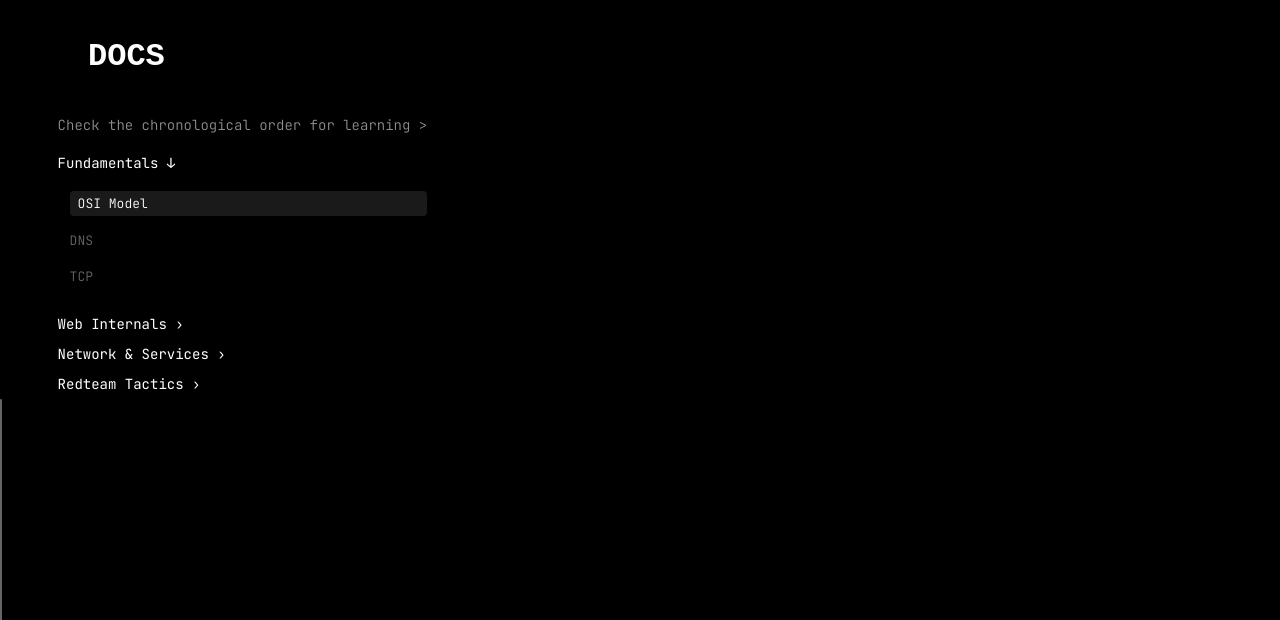
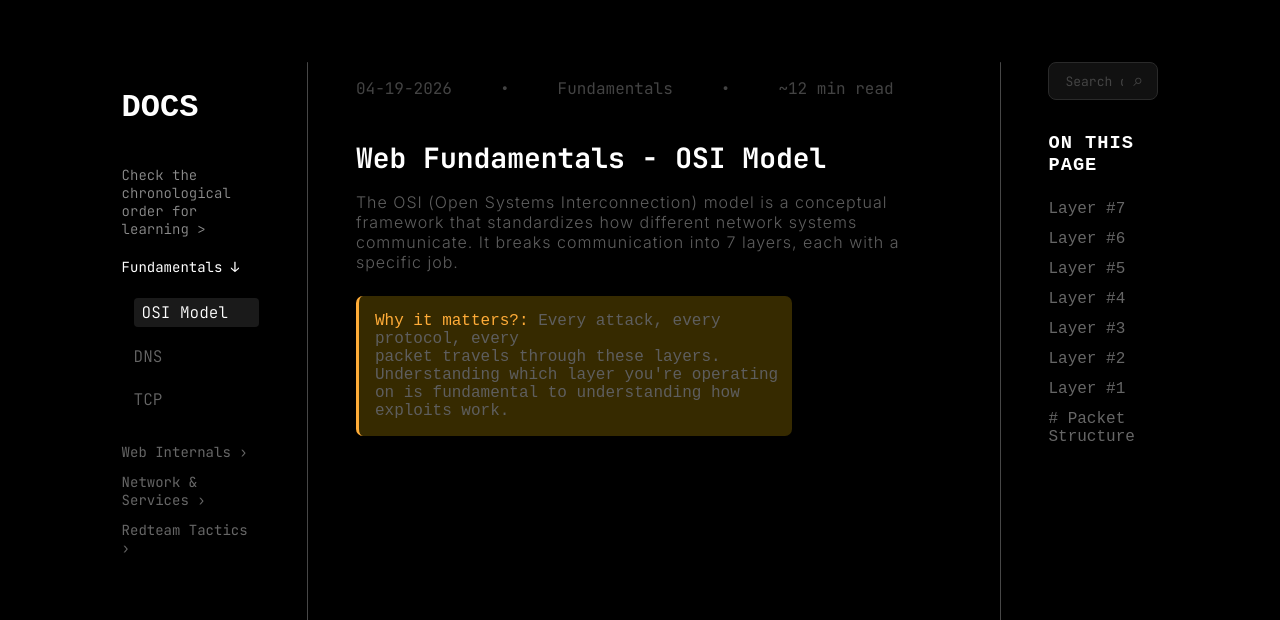
Before and after one commit to clansa/clansa-web-security, a plain HTML site: page docs.html in a window 1280 px wide. Shown: the part 180-800 px from the top of the page. Drawn offline with Linux system fonts and the light colour scheme; a web font is replaced by a local one.

Commit message:
finishing the docs.html

```diff
--- a/docs.html
+++ b/docs.html
@@ -11,6 +11,7 @@
     <link href="https://fonts.googleapis.com/css2?family=Space+Mono:wght@400;700&display=swap" rel="stylesheet">
     <link href="https://fonts.googleapis.com/css2?family=JetBrains+Mono:wght@300;400;500;700&display=swap" rel="stylesheet">
     <link href="https://fonts.googleapis.com/css2?family=Source+Sans+3:wght@300;400;500;600;700&display=swap" rel="stylesheet">
+    <link href="https://fonts.googleapis.com/css2?family=Inter:wght@300;400;500;600;700&display=swap" rel="stylesheet">
     <script src='main.js'></script>
     <style>
         .docs-overall {
@@ -18,20 +19,21 @@
         height: auto;
         background-color: #000000;
         padding-bottom: 5rem;  /* add this */
+        justify-content: center;
         }
 
         .docs-section {
             width: 90%;
             display: flex;
             flex-direction: column;
+            margin: 0 auto;
+            margin-top: 4rem;
         }
 
         .docs-section h1 {
             color: #ffffff;
-            margin-left: 5.5rem;
             font-family: 'Intel One Mono', monospace;
             font-size: 32px;
-            margin-top: 2rem;
         }
 
 
@@ -41,11 +43,13 @@
             display: flex;
             flex-direction: row;
             margin: 0 auto;
+            gap: 3rem;
         }
 
         .sidebar-section {
             display: flex;
             flex-direction: column;
+            width: 15%;
         }
 
         .sidebar-section p {
@@ -58,24 +62,37 @@
 
         .sidebar-title {
     cursor: pointer;
-    color: #ffffff;
+    color: #666666;
     padding: 6px 0;
     font-family: 'JetBrains Mono', monospace;
     font-size: 14px;
 }
+
+
+.sidebar-title:hover {
+    color: #ffffff;
+}
+
+.sidebar-title.active {
+    color: #ffffff;
+}
+
 
 .sidebar-links {
     padding-left: 12px;
     margin-bottom: 8px;
 }
 
+
 .sidebar-links p {
     color: #666;
-    font-size: 13px;
+    font-size: 16px;
     padding: 3px 0;
     cursor: pointer;
     font-family: 'JetBrains Mono', monospace;
 }
+
+
 
 .sidebar-links p.active {
     color: #ffffff;
@@ -88,6 +105,130 @@
     color: #ffffff;
 }
 
+
+.notes-section-middle {
+    width: 65%;
+    display: flex;
+    flex-direction: column;
+}
+
+.calendar-field-readtime {
+    display: flex;
+    flex-direction: row;
+    gap: 3rem;
+}
+
+.CFR-calendar, .CFR-field, .CFR-seperator, .CFR-readtime {
+    color: #434343;
+    font-family: 'JetBrains Mono', monospace;
+}
+
+.topic-title {
+    color: #ffffff;
+    font-family: 'JetBrains Mono', monospace;
+    font-size: 28px;
+    font-weight: bold;
+}
+
+.topic-title p {
+    margin: 0;
+    margin-top: 1.5rem;
+}
+
+
+.topic-explanation p {
+    margin: 0;
+    margin-top: 1rem;
+    margin-bottom: 1.5rem;
+}
+
+.topic-explanation {
+    color: #5E5E5E;
+    font-family: 'Inter', sans-serif;
+    font-weight: lighter;
+    letter-spacing: 1px;
+}
+
+
+.why-it-matters {
+    background-color: #ffc40036;
+    width: 70%;
+    padding-left: 1rem;
+    border-radius: 7px;
+    border-left: 3px solid #FFAC38;
+
+}
+
+.WIM-explanation {
+    font-family: 'Intel One Mono', monospace;
+    color: #5E5E5E;
+}
+
+.right-sidebar-search-section {
+    display: flex;
+    flex-direction: column;
+    color: #ffffff;
+    font-family: 'Intel One Mono', monospace;
+    width: 12%;
+}
+.right-sidebar-search-section p {
+    margin: 0;
+    padding-top: 12px;
+    color: #666;
+    cursor: pointer;
+}
+
+.right-sidebar-search-section p:hover {
+    color: #FFC300;
+}
+
+.right-sidebar-search-section h3 {
+    margin: 0;
+    margin-bottom: 12px;
+    letter-spacing: 1px;
+    color: #ffffff;
+}
+
+
+
+
+.searchbar-container {
+    display: flex;
+    align-items: center;
+    background-color: #111111;
+    border: 1px solid #2a2a2a;
+    border-radius: 8px;
+    padding: 8px 14px;
+    width: auto;
+    gap: 8px;
+    margin-bottom: 2rem;
+}
+
+
+.searchbar-container:focus-within {
+    border-color: #474747;
+}
+
+
+.searchbar {
+    background: transparent;
+    border: none;
+    outline: none;
+    color: #ffffff;
+    font-family: 'JetBrains Mono', monospace;
+    font-size: 13px;
+    width: 100%;
+}
+
+.searchbar::placeholder {
+    color: #444;
+}
+
+.search-icon {
+    color: #444;
+    font-size: 18px;
+}
+
     </style>
 </head>
 <body>
@@ -96,13 +237,14 @@
         <div id="header"></div>
 
         <section class="docs-section">
-            <h1>DOCS</h1>
+
 
             <div class="sidebar-notes-search-section">
                 <div class="sidebar-section">
+                    <h1>DOCS</h1>
                     <p>Check the chronological order for learning ></p>
 
-                    <div class="sidebar-title" onclick="toggleSection(this)">
+                    <div class="sidebar-title active" onclick="toggleSection(this)">
                         Fundamentals <span class="arrow">↓</span>
                     </div>
                     <div class="sidebar-links">
@@ -133,21 +275,56 @@
                     </div>
 
                 </div>
+                <div class="interlude-left-line" style="width: 1px; height: 600px; background-color: #474747; border-radius: 20px;"></div>
+
+                <div class="notes-section-middle">
+                    <div class="calendar-field-readtime">
+                        <p class="CFR-calendar">04-19-2026</p>
+                        <p class="CFR-seperator">•</p>
+                        <p class="CFR-field">Fundamentals</p>
+                        <p class="CFR-seperator">•</p>
+                        <p class="CFR-readtime">~12 min read</p>
+                    </div>
+
+                    <div class="topic-title">
+                        <p>Web Fundamentals - OSI Model</p>
+                    </div>
+
+                    <div class="topic-explanation">
+                        <p>The OSI (Open Systems Interconnection) model is a conceptual framework that standardizes
+                            how different network systems communicate. It breaks communication into 7 layers, each with
+                            a specific job.</p>
+                    </div>
+
+
+                    <div class="why-it-matters">
+                        <p class="WIM-explanation"><span style="color: #FFAC38;">Why it matters?:</span> Every attack, every protocol, every<br>
+                             packet travels through these layers. Understanding
+                             which layer you're operating on is fundamental to
+                             understanding how exploits work.
+                    </div>
+                </div>
+
+                <div class="interlude-left-line" style="width: 1px; align-self: stretch; height: auto; background-color: #474747; border-radius: 20px;"></div>
+
+                <div class="right-sidebar-search-section">
+                    <div class="searchbar-container">
+                        <input type="text" class="searchbar" placeholder="Search docs...">
+                        <span class="search-icon">⌕</span>
+                    </div>
+                    <h3>ON THIS PAGE</h3>
+                    <p>Layer #7</p>
+                    <p>Layer #6</p>
+                    <p>Layer #5</p>
+                    <p>Layer #4</p>
+                    <p>Layer #3</p>
+                    <p>Layer #2</p>
+                    <p>Layer #1</p>
+                    <p># Packet Structure</p>
+                </div>
             </div>
         </section>
-
-    <div class="interlude-left-line" style="width: 1.5px; height: 300px; background-color: #666; border-radius: 20px;"></div>
-
-
-
-
-
         <div id="footer"></div>
-
-
-
-
-
     </main>
 
 
@@ -176,11 +353,6 @@
         }
 
         loadSection('header', 'header.html');
-        loadSection('hero', 'hero.html');
-        loadSection('stats', 'stats.html');
-        loadSection('pricing', 'pricing.html');
-        loadSection('whatsinside', 'whatsinside.html');
-        loadSection('testimonials', 'testimonials.html');
         loadSection('footer', 'footer.html');
     </script>
 </body>
--- a/header.html
+++ b/header.html
@@ -9,10 +9,10 @@
 </section>
 
 <div class="header-section-middle">
-    <p>Docs</p>
-    <p>Blog</p>
-    <p>The Vault</p>
-    <p>About</p>
+    <a href="docs.html"><p>Docs</p></a>
+    <a href="blog.html"><p>Blog</p></a>
+    <a href="the-vault.html"><p>The Vault</p></a>
+    <a href="about.html"><p>About</p></a>
 </div>
 
 
--- a/main.css
+++ b/main.css
@@ -16,6 +16,31 @@
     box-sizing: border-box;
     padding: 80px 80px;
     padding-bottom: 2rem;
+}
+
+.header-section-middle a {
+    text-decoration: none;
+    color: inherit;
+}
+
+.header-section-middle a p {
+    position: relative;
+    display: inline-block;
+}
+
+.header-section-middle a p::after {
+    content: '';
+    position: absolute;
+    bottom: 0;
+    left: 0;
+    width: 0;
+    height: 2px;
+    background-color: currentColor;
+    transition: width 0.3s ease;
+}
+
+.header-section-middle a p:hover::after {
+    width: 100%;
 }
 
 .header-section-left img {
```
